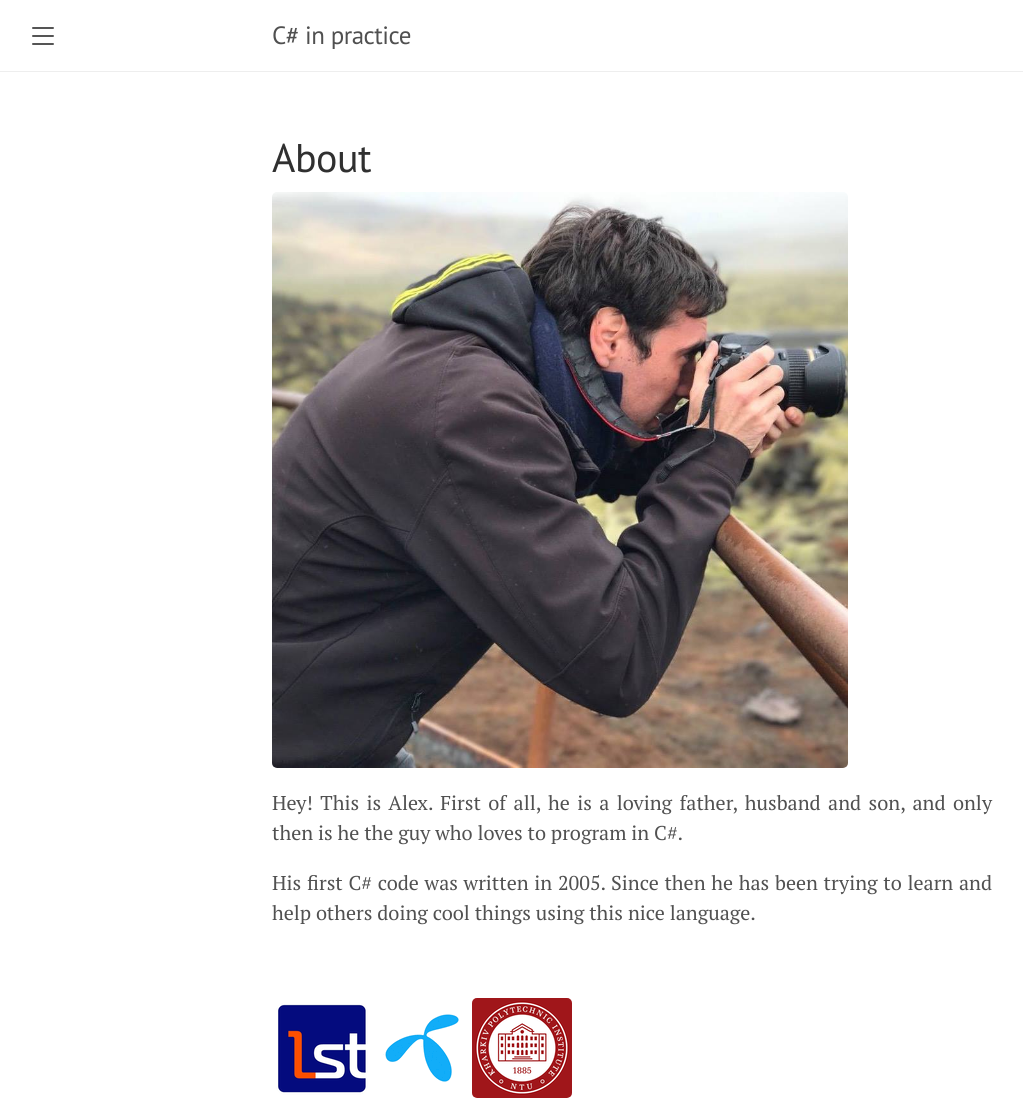
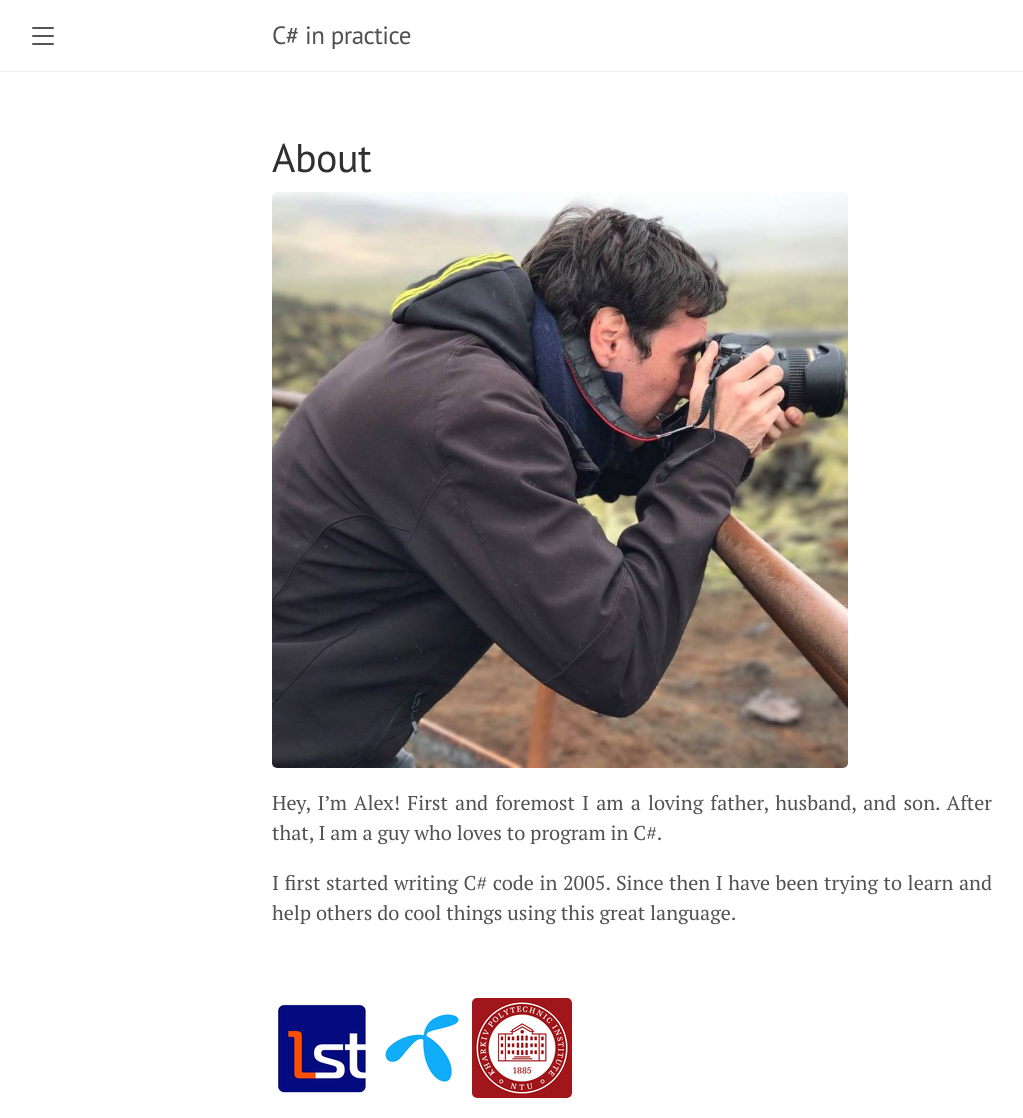
Before and after one commit to akovanev/kovanev.github.io, a Jekyll site: the page built from about.md, in a window 1280 px wide. Shown: the whole page, without its empty margins (8-1031 px from the left). Built offline with Jekyll 4.4.1, drawn with Linux system fonts in a browser that asks for light colours.

Commit message:
about page

```diff
--- a/about.md
+++ b/about.md
@@ -5,12 +5,10 @@ title: About
 
 <img src="../public/ava.jpg" width="80%" height="80%">
 
-<p>
-  Hey! This is Alex. First of all, he is a loving father, husband and son, and only then is he the guy who loves to program in C#.
-</p>
-<p>
-  His first C# code was written in 2005. Since then he has been trying to learn and help others doing cool things using this nice language.
-</p>
+Hey, I'm Alex! First and foremost I am a loving father, husband, and son. After that, I am a guy who loves to program in C#.
+
+I first started writing C# code in 2005. Since then I have been trying to learn and help others do cool things using this great language.
+
 <br>
 <div>
   <div style="float:left;">
```
